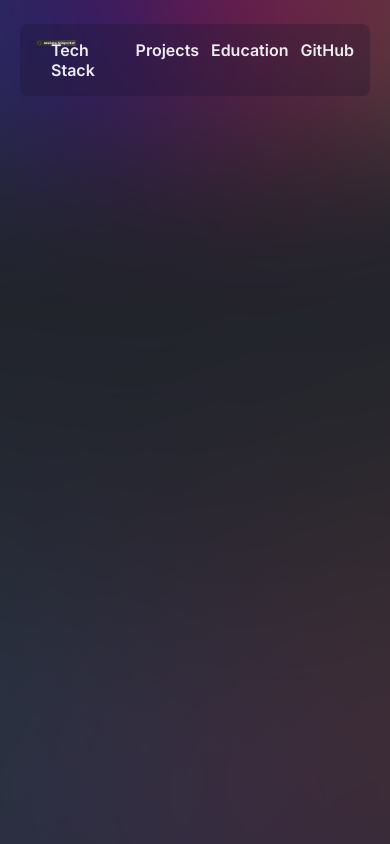
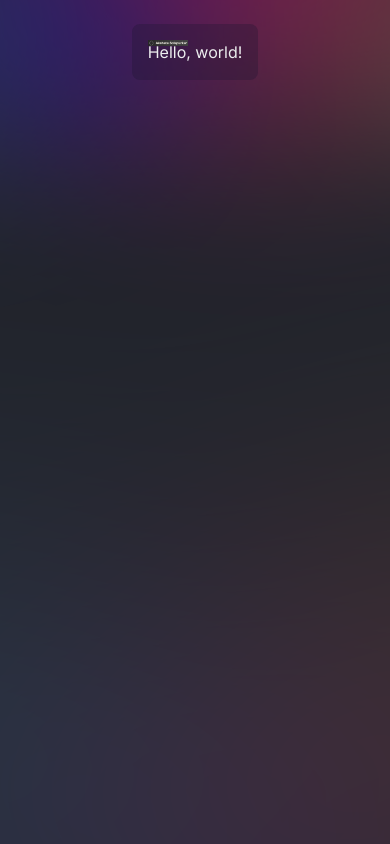
Before and after one commit to AkshataSolapurkar/Personal-Website-Akshata-Solapurkar, a Next.js app: page / in a window 390 px wide. Built offline with nearby package versions, Linux system fonts and the light colour scheme.

Commit message:
Making NavBar Responsive1

```diff
--- a/src/app/Components/NavBar.tsx
+++ b/src/app/Components/NavBar.tsx
@@ -1,8 +1,12 @@
+"use client"
 import { link } from 'fs'
 import Image from 'next/image'
 import Link from 'next/link'
 import React from 'react'
 import { useState,useEffect } from 'react'
+interface justprops{
+   open:boolean
+}
 
 
 const NavBar = () => {
@@ -17,6 +21,8 @@ const NavBar = () => {
       window.addEventListener('resize', handleResize);
       return () => window.removeEventListener('resize', handleResize);
     }, []);
+
+
   return (
     <div className='pt-6 w-full z-10 absolute'>
      <div className="relative flex items-center justify-center md:w-708 sm:mx-0 mx-5">
@@ -28,6 +34,9 @@ const NavBar = () => {
                 alt="pic"/>
          </div>
          <div>
+         {isSmallScreen ? (
+              <div>Hello, world!</div>
+            ) : (
                <nav className='ml-[15px] relative flex justify-between gap-3'>
                <Link className='block relative font-semibold leading-5 text-base' href="./TechStack">Tech Stack</Link>
                <Link className='block relative font-semibold leading-5 text-base' href="./TechStack">Projects</Link>
@@ -35,6 +44,8 @@ const NavBar = () => {
                <Link className='block relative font-semibold leading-5 text-base' href="./TechStack">GitHub</Link>
 
             </nav>
+            )}
+
          </div>
         </div>
 
```
Lines whose indentation alone changed are shown as unchanged.
